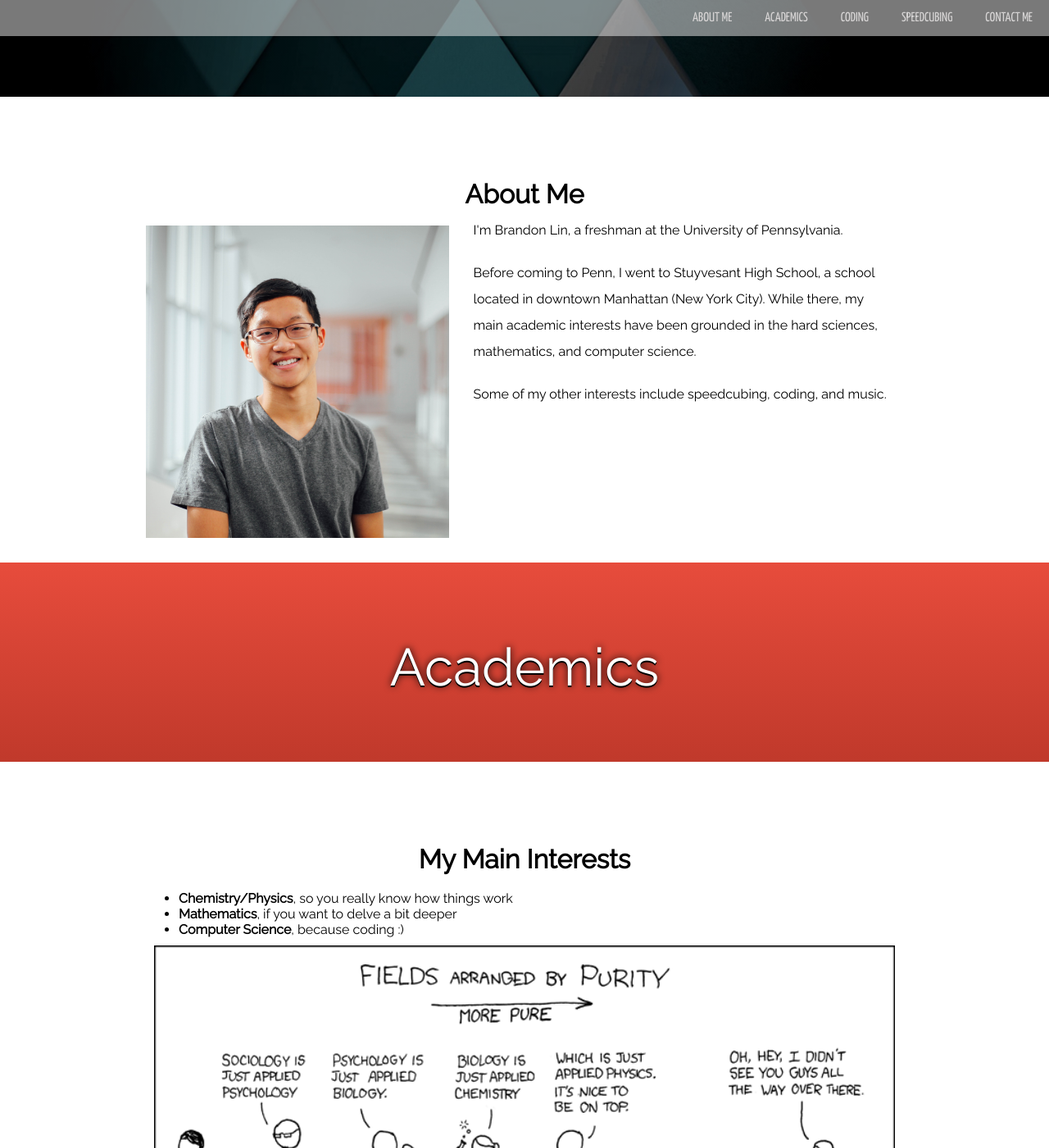
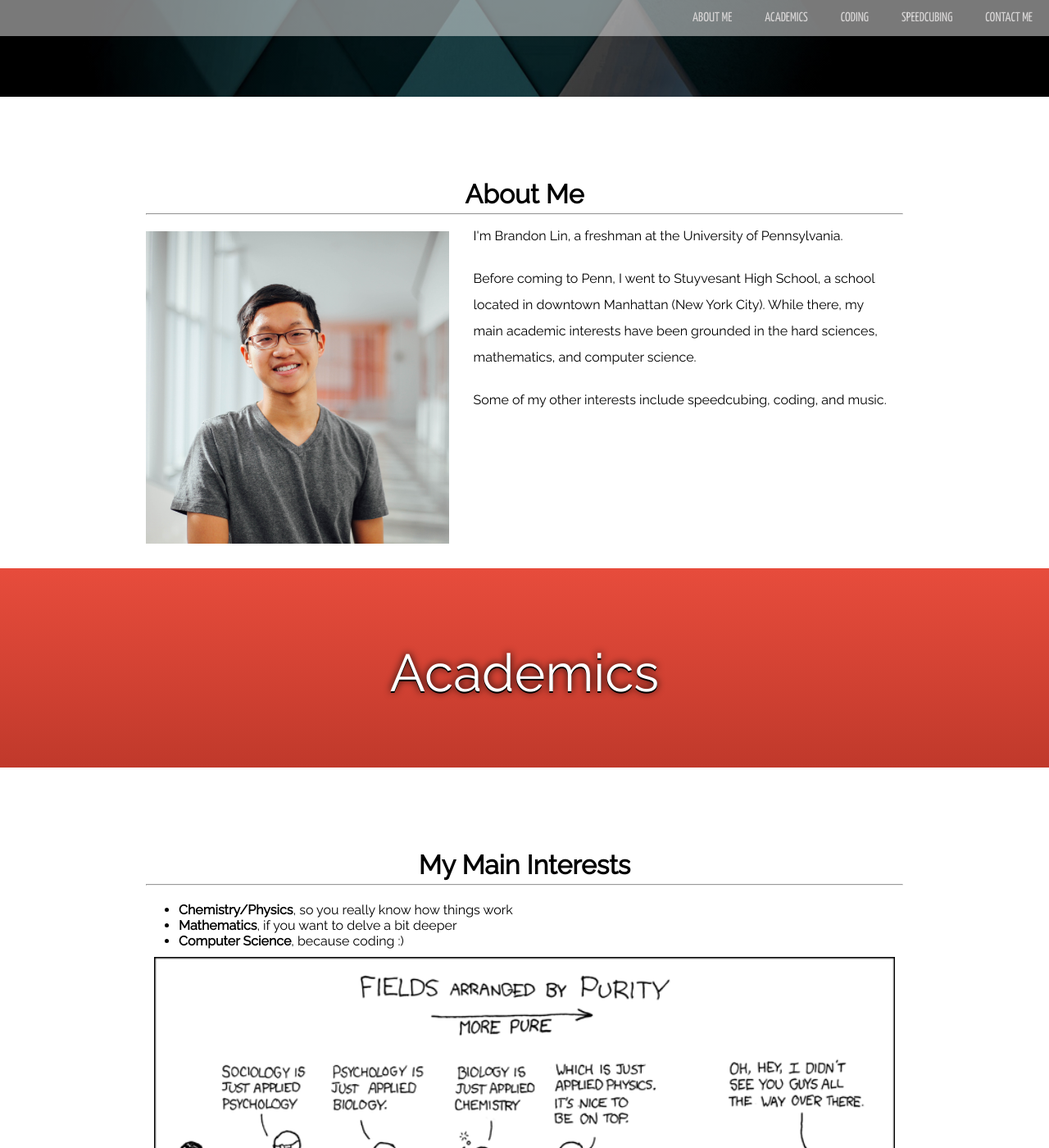
Before and after one commit to esqu1/esqu1.github.io, a Jekyll site: the page built from index.html, in a window 1280 px wide and 1400 px high, scrolled down 458 px. Shown: the whole window at 82% size. Built offline with Jekyll 4.4.1, drawn with Linux system fonts in a browser that asks for light colours; nearby versions of some CDN libraries; some web fonts are replaced; some of the changed text lies outside the part shown.

```diff
--- a/css/style.css
+++ b/css/style.css
@@ -6,6 +6,7 @@
 
 h1{
 	text-align: center;
+	padding-bottom: 5px;
 }
 
 p{
--- a/index.html
+++ b/index.html
@@ -15,7 +15,7 @@ title: Home
 
 		<div class="container" id="aboutme">
 			<div class="wow fadeInLeft">
-				<h1>About Me</h1>
+				<h1>About Me</h1><hr>
 				<img src="img/me.png" width="40%" align="left" style="padding-top: 20px; padding-right: 30px; padding-bottom: 30px"/>
 				<p>I'm Brandon Lin, a freshman at the University of Pennsylvania.</p>
 				<p>Before coming to Penn, I went to Stuyvesant High School, a school located in downtown Manhattan (New York City). While there, my main academic interests have been grounded in the hard sciences, mathematics, and computer science.</p>
@@ -27,7 +27,7 @@ title: Home
 
 		<div class="container">
 			<div class="wow fadeInRight">
-				<h1>My Main Interests</h1>
+				<h1>My Main Interests</h1><hr>
 				<p><ul>
 					<li><b>Chemistry/Physics</b>, so you really know how things work</li>
 					<li><b>Mathematics</b>, if you want to delve a bit deeper</li>
@@ -44,10 +44,18 @@ title: Home
 
 		<div class="container">
 			<div class="wow flipInY">
-				<h1>*furious typing*</h1>
+				<h1>Computer Science</h1><hr>
 				<p>At Stuyvesant High School, I was exposed to the world of computer science through introductory and Advanced Placement computer science courses.</p>
 				<center><img src="img/python.jpg" width="20%"/><img src="img/java.jpg" width="20%"/><img src="img/html.png" width="20%"/><img src="img/linux.png" width="20%"><img src="img/latex.png" width="20%"/></center>
 				<p>I am currently a web developer at Penn Labs, a student-run organization that builds software for the Penn student body.</p>
+				<p></p>
+				<h1>Portfolio</h1><hr>
+				<img src="img/virtcube.png" width="50%" align="left" style="padding-top: 20px; padding-right: 30px; padding-bottom: 30px"/>
+				<p><h2 padding-top="10px">VirtCube</h2></p>
+				<p>A virtual Rubik's Cube made with Java Processing, with a freestyle mode as well as a challenge timed mode. Created for the fall semester of AP Computer Science.</p>
+				<ul>
+					<li><a href="https://github.com/esqu1/VirtCube">Source code</a></li>
+				</ul>
 			</div>
 		</div>
 
```
Also changed, not shown: other parts of index.html (+1 -1 lines), img/virtcube.png (added).
